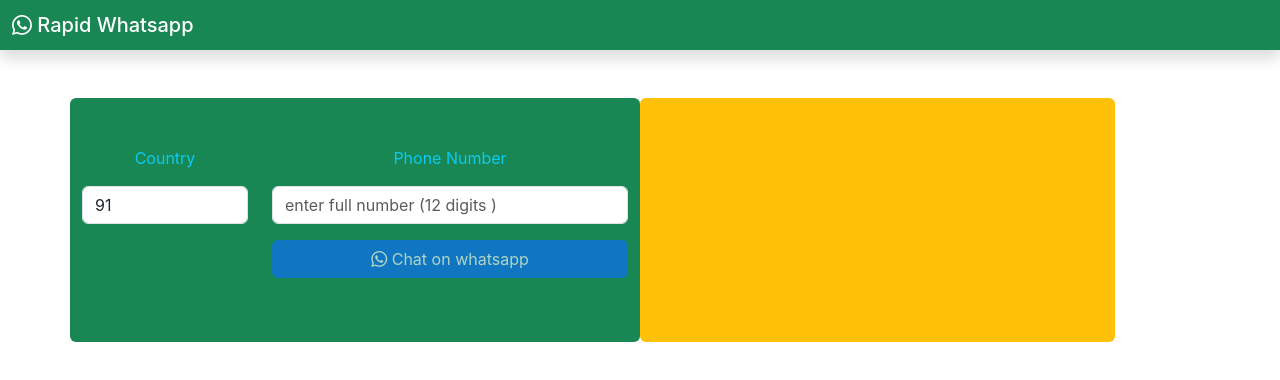
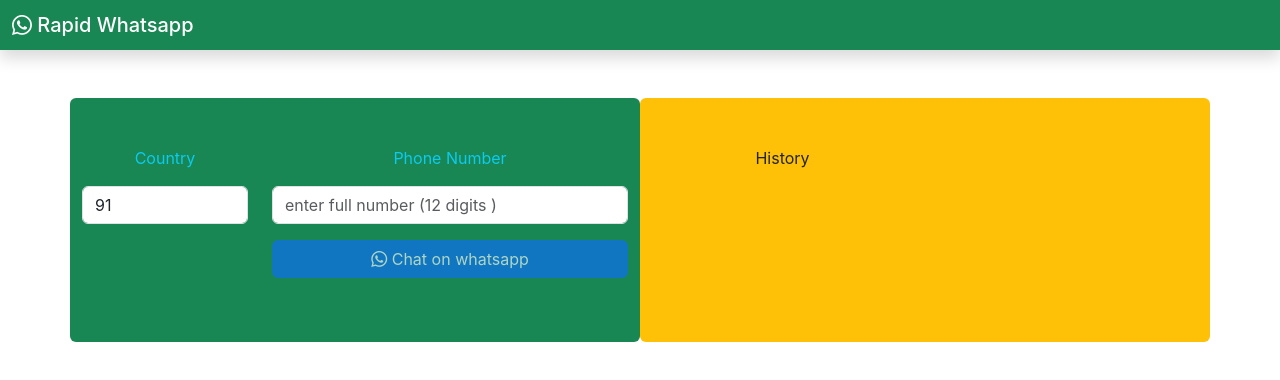
Before and after one commit to Green-World115/Rapid-whatsapp, a React (Create React App) app: page / in a window 1280 px wide. Shown: the top 380 px of the page. Built offline with nearby package versions, Linux system fonts and the light colour scheme.

Commit message:
7 -  save history using local storage

```diff
--- a/src/App.js
+++ b/src/App.js
@@ -1,6 +1,5 @@
-import logo from "./logo.svg";
 import "./App.css";
-import { useState } from "react";
+import { useEffect, useState } from "react";
 
 function App() {
   const [countryCode, setCountryCode] = useState("91");
@@ -9,9 +8,24 @@
     localStorage.getItem("previousNumber")
   );
   const [validNumber, setValidNumber] = useState(false);
+  const [contactHistory, setContactHistory] = useState([]);
 
   const handleCountryCode = (event) => {
     setCountryCode(event.target.value);
+  };
+
+  const saveHistory = () => {
+    let currentHistory = localStorage.getItem("history");
+
+    console.log(currentHistory);
+
+    if (currentHistory) {
+      let historyArray = JSON.parse(currentHistory);
+      historyArray.push(countryCode + number);
+      localStorage.setItem("history", `[${historyArray}]`);
+    } else {
+      localStorage.setItem("history", `[${countryCode + number}]`);
+    }
   };
 
   const handleOnChange = (event) => {
@@ -27,7 +41,15 @@
     console.log("Working");
     localStorage.setItem("previousNumber", countryCode + number);
     setpreviousNumber(localStorage.getItem("previousNumber"));
+    saveHistory();
+    console.log(localStorage.getItem("history"));
   };
+
+  useEffect(() => {
+    if (localStorage.getItem("history")) {
+      setContactHistory(JSON.parse(localStorage.getItem("history")));
+    }
+  }, []);
 
   return (
     <>
@@ -86,7 +108,26 @@
               </div>
             </div>
           </div>
-          <div className="col-lg-5 py-5 text-center bg-warning rounded"></div>
+          <div className="col-lg-6 py-5 text-center bg-warning rounded">
+            <div className="row">
+              <div className="col-6">
+                <p>History</p>
+                {contactHistory.map((element, index) => {
+                  return (
+                    <a
+                      target="_blank"
+                      rel="noreferrer"
+                      href={`http://wa.me/${element}`}
+                      className="btn btn-outline-dark my-2 w-100"
+                    >
+                      <i className="bi bi-whatsapp mx-3"></i>
+                      {element}
+                    </a>
+                  );
+                })}
+              </div>
+            </div>
+          </div>
         </div>
       </div>
     </>
```
